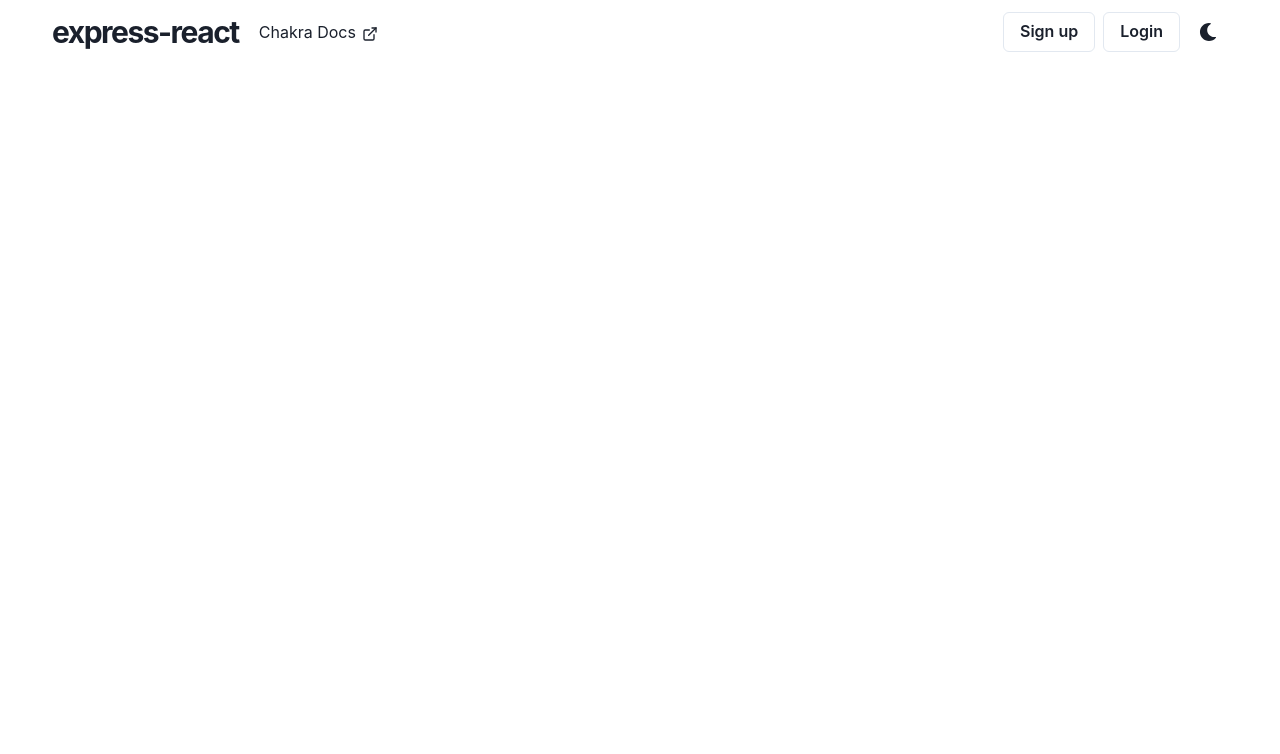
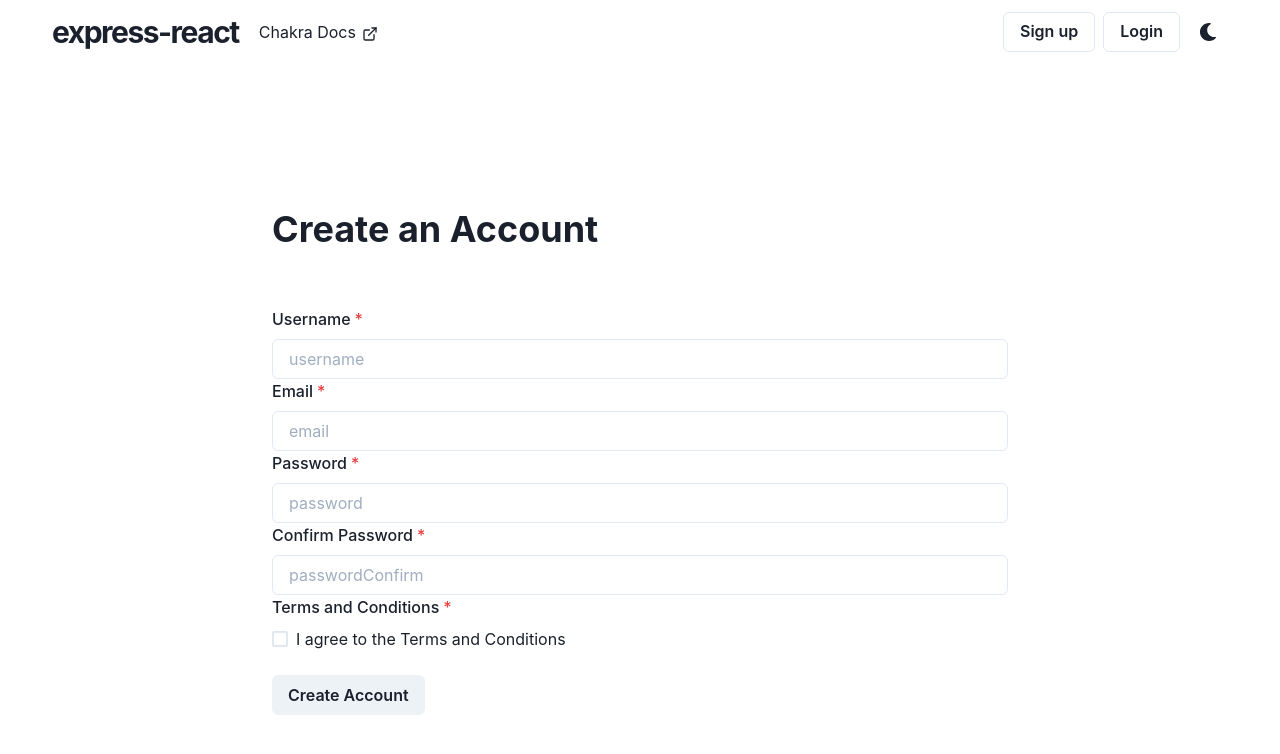
Before and after one commit to jvogit/express-react, a React (Create React App) app in the folder client/: page /signup in a window 1280 px wide. Shown: the top 754 px of the page. Built offline with nearby package versions, Linux system fonts and the light colour scheme; what apollo-link-token-refresh would draw is missing.

Commit message:
add login sign up forms

```diff
--- a/client/package.json
+++ b/client/package.json
@@ -26,7 +26,8 @@
     "react-router-dom": "^5.2.0",
     "react-scripts": "4.0.3",
     "typescript": "^3.9.5",
-    "web-vitals": "^0.2.2"
+    "web-vitals": "^0.2.2",
+    "yup": "^0.32.9"
   },
   "scripts": {
     "start": "react-scripts start",
--- a/client/src/components/App.tsx
+++ b/client/src/components/App.tsx
@@ -1,11 +1,13 @@
 import { ChakraProvider, Container, theme } from "@chakra-ui/react";
 import * as React from "react";
+import { BrowserRouter } from "react-router-dom";
 import Header from "./Header";
 import Routes from "./Routes";
 
 const App: React.FC<{}> = () => {
   return (
     <ChakraProvider theme={theme}>
+      <BrowserRouter>
         <Header
           maxW="1200px"
           margin="0 auto"
@@ -16,6 +18,7 @@ const App: React.FC<{}> = () => {
         >
           <Routes />
         </Container>
+      </BrowserRouter>
     </ChakraProvider>
   );
 }
--- a/client/src/components/Header.jsx
+++ b/client/src/components/Header.jsx
@@ -1,4 +1,5 @@
 import { ExternalLinkIcon, HamburgerIcon } from "@chakra-ui/icons";
+import { Link as RouterLink } from "react-router-dom";
 import {
   Box, Button, Flex, Heading, Link, Stack, useDisclosure
 } from "@chakra-ui/react";
@@ -26,7 +27,7 @@ const Header = (props) => {
       {...props}
     >
       <Flex align="center" mr={5}>
-        <Heading as="h1" size="lg" letterSpacing={"tighter"}>
+        <Heading as={RouterLink} to="/" size="lg" letterSpacing={"tighter"}>
           express-react
         </Heading>
       </Flex>
@@ -53,12 +54,16 @@ const Header = (props) => {
         mt={{ base: 4, md: 0 }}
       >
         <Button
+          as={RouterLink}
+          to="/signup"
           variant="outline"
           mr={2}
         >
           Sign up
         </Button>
         <Button
+          as={RouterLink}
+          to="/login"
           variant="outline"
         >
           Login
--- a/client/src/components/Routes.tsx
+++ b/client/src/components/Routes.tsx
@@ -1,14 +1,16 @@
 import * as React from 'react';
-import { BrowserRouter, Route, Switch } from 'react-router-dom';
+import { Route, Switch } from 'react-router-dom';
 import Home from '../pages/Home';
+import Login from '../pages/Login';
+import Signup from '../pages/Signup';
 
 const Routes: React.FC<{}> = () => {
   return (
-    <BrowserRouter>
-      <Switch>
-        <Route path="/" exact component={Home} />
-      </Switch>
-    </BrowserRouter>
+    <Switch>
+      <Route path="/" exact component={Home} />
+      <Route path="/login" exact component={Login} />
+      <Route path="/signup" exact component={Signup} />
+    </Switch>
   );
 };
 
--- /dev/null
+++ b/client/src/components/forms/LoginForm.tsx
@@ -0,0 +1,48 @@
+import { Button, FormControl, FormLabel, Input } from '@chakra-ui/react';
+import { Field, Form, Formik } from "formik";
+import * as React from 'react';
+
+const LoginForm: React.FC<{}> = () => {
+
+  return (
+    <Formik
+      initialValues={{
+        usernameorEmail: "",
+        password: "",
+      }}
+      onSubmit={(values, actions) => {
+        console.log("submitted");
+      }}
+    >
+      {({ isSubmitting }) => (
+        <Form>
+          <Field name="usernameOrEmail">
+            {({ field, form }: any) => (
+              <FormControl isRequired>
+                <FormLabel htmlFor="usernameOrEmail">Username or Email</FormLabel>
+                <Input {...field} id="usernameOrEmail" placeholder="usernameOrEmail" />
+              </FormControl>
+            )}
+          </Field>
+          <Field name="password">
+            {({ field, form }: any) => (
+              <FormControl isRequired>
+                <FormLabel htmlFor="password">Password</FormLabel>
+                <Input {...field} type="password" id="password" placeholder="password" />
+              </FormControl>
+            )}
+          </Field>
+          <Button
+            mt={6}
+            isLoading={isSubmitting}
+            type="submit"
+          >
+            Login
+          </Button>
+        </Form>
+      )}
+    </Formik>
+  );
+};
+
+export default LoginForm;
--- /dev/null
+++ b/client/src/components/forms/SignupForm.tsx
@@ -0,0 +1,100 @@
+import * as React from 'react';
+import { Formik, Form, Field } from "formik";
+import { Button, FormControl, FormLabel, Input, FormErrorMessage, Checkbox } from '@chakra-ui/react';
+import * as Yup from 'yup';
+
+const SignupForm: React.FC<{}> = () => {
+
+  const validationSchema = Yup.object({
+    username: Yup.string()
+      .min(3, 'Username must be at least 3 characters long')
+      .max(20, 'Username must be at most 20 characters long')
+      .required('Required'),
+    email: Yup.string()
+      .email('Invalid email address')
+      .required('Required'),
+    password: Yup.string()
+      .min(6, 'Password must be at least 6 characters long')
+      .required('Required'),
+    passwordConfirm: Yup.string()
+      .oneOf([Yup.ref("password")], 'Passwords do not match')
+      .required('Required'),
+    termsAndConditions: Yup.boolean()
+      .oneOf([true], 'You must agree to the terms and conditions')
+  });
+
+  return (
+    <Formik
+      initialValues={{
+        username: "",
+        email: "",
+        password: "",
+        passwordConfirm: "",
+        termsAndConditions: false
+      }}
+      validationSchema={validationSchema}
+      onSubmit={(values, actions) => {
+        console.log("submitted");
+      }}
+    >
+      {({ isSubmitting }) => (
+        <Form>
+          <Field name="username">
+            {({ field, form }: any) => (
+              <FormControl isInvalid={form.errors.username && form.touched.username} isRequired>
+                <FormLabel htmlFor="username">Username</FormLabel>
+                <Input {...field} id="username" placeholder="username" />
+                <FormErrorMessage>{form.errors.username}</FormErrorMessage>
+              </FormControl>
+            )}
+          </Field>
+          <Field name="email">
+            {({ field, form }: any) => (
+              <FormControl isInvalid={form.errors.email && form.touched.email} isRequired>
+                <FormLabel htmlFor="email">Email</FormLabel>
+                <Input {...field} id="email" placeholder="email" />
+                <FormErrorMessage>{form.errors.email}</FormErrorMessage>
+              </FormControl>
+            )}
+          </Field>
+          <Field name="password">
+            {({ field, form }: any) => (
+              <FormControl isInvalid={form.errors.password && form.touched.password} isRequired>
+                <FormLabel htmlFor="password">Password</FormLabel>
+                <Input {...field} type="password" id="password" placeholder="password" />
+                <FormErrorMessage>{form.errors.password}</FormErrorMessage>
+              </FormControl>
+            )}
+          </Field>
+          <Field name="passwordConfirm">
+            {({ field, form }: any) => (
+              <FormControl isInvalid={form.errors.passwordConfirm && form.touched.passwordConfirm} isRequired>
+                <FormLabel htmlFor="passwordConfirm">Confirm Password</FormLabel>
+                <Input {...field} type="password" id="passwordConfirm" placeholder="passwordConfirm" />
+                <FormErrorMessage>{form.errors.passwordConfirm}</FormErrorMessage>
+              </FormControl>
+            )}
+          </Field>
+          <Field type="checkbox" name="termsAndConditions">
+            {({ field, form }: any) => (
+              <FormControl isInvalid={form.errors.termsAndConditions && form.touched.termsAndConditions} isRequired>
+                <FormLabel htmlFor="termsAndConditions">Terms and Conditions</FormLabel>
+                <Checkbox {...field} id="termsAndConditions">I agree to the Terms and Conditions</Checkbox>
+                <FormErrorMessage>{form.errors.termsAndConditions}</FormErrorMessage>
+              </FormControl>
+            )}
+          </Field>
+          <Button
+            mt={6}
+            isLoading={isSubmitting}
+            type="submit"
+          >
+            Create Account
+          </Button>
+        </Form>
+      )}
+    </Formik>
+  );
+};
+
+export default SignupForm;
--- /dev/null
+++ b/client/src/pages/Login.tsx
@@ -0,0 +1,22 @@
+import { Heading, Container, Stack } from "@chakra-ui/react";
+import * as React from 'react';
+import LoginForm from '../components/forms/LoginForm';
+
+const Login: React.FC<{}> = () => {
+
+  return (
+    <Stack
+      as={Container}
+      spacing={{ base: 8, md: 14 }}
+      py={{ base: 20, md: 36 }}
+      maxWidth="3xl"
+    >
+      <Heading>
+        Login
+      </Heading>
+      <LoginForm/>
+    </Stack>
+  );
+};
+
+export default Login;
--- /dev/null
+++ b/client/src/pages/Signup.tsx
@@ -0,0 +1,22 @@
+import { Heading, Container, Stack } from "@chakra-ui/react";
+import * as React from 'react';
+import SignupForm from '../components/forms/SignupForm';
+
+const Signup: React.FC<{}> = () => {
+
+  return (
+    <Stack
+      as={Container}
+      spacing={{ base: 8, md: 14 }}
+      py={{ base: 20, md: 36 }}
+      maxWidth="3xl"
+    >
+      <Heading>
+        Create an Account
+      </Heading>
+      <SignupForm/>
+    </Stack>
+  );
+};
+
+export default Signup;
```
Also changed, not shown: 1 other file (tests, documents, lock files or other folders). Lines whose indentation alone changed are shown as unchanged.
